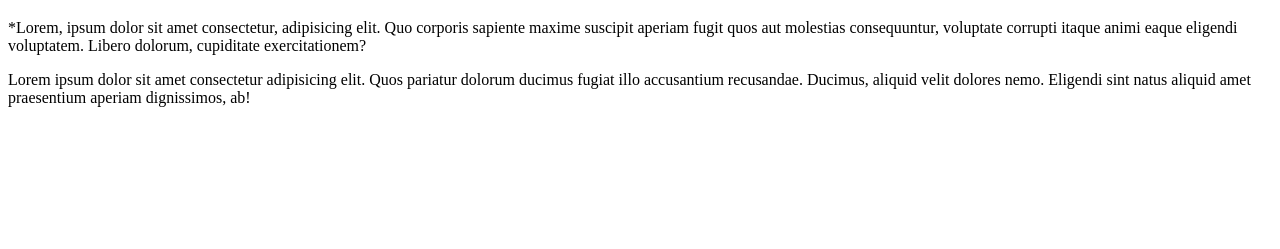
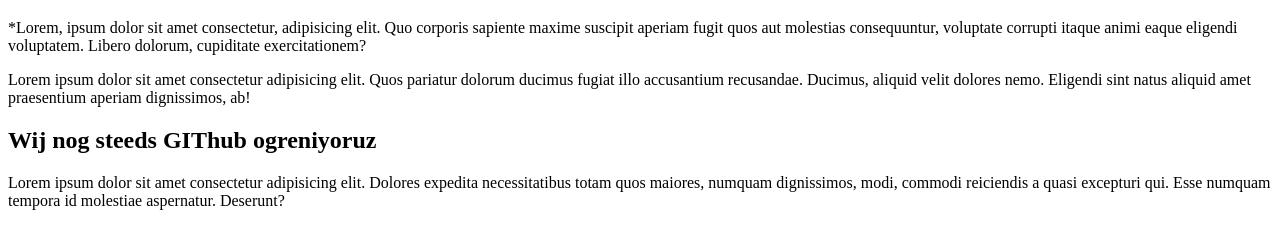
Before and after one commit to ardacansizoglu/mijn-eerste-repo, a plain HTML site: page index.html in a window 1280 px wide. Shown: the part 61-310 px from the top of the page. Drawn offline with Linux system fonts and the light colour scheme.

Commit message:
toevoegen h2
let op!

```diff
--- a/index.html
+++ b/index.html
@@ -9,6 +9,7 @@
     <h1>Oefenen met Git</h1>
     <p>*Lorem, ipsum dolor sit amet consectetur, adipisicing elit. Quo corporis sapiente maxime suscipit aperiam fugit quos aut molestias consequuntur, voluptate corrupti itaque animi eaque eligendi voluptatem. Libero dolorum, cupiditate exercitationem?</p>
     <p>Lorem ipsum dolor sit amet consectetur adipisicing elit. Quos pariatur dolorum ducimus fugiat illo accusantium recusandae. Ducimus, aliquid velit dolores nemo. Eligendi sint natus aliquid amet praesentium aperiam dignissimos, ab!</p>
-
+        <h2>Wij nog steeds GIThub ogreniyoruz</h2>
+        <p>Lorem ipsum dolor sit amet consectetur adipisicing elit. Dolores expedita necessitatibus totam quos maiores, numquam dignissimos, modi, commodi reiciendis a quasi excepturi qui. Esse numquam tempora id molestiae aspernatur. Deserunt?</p>
 </body>
 </html>
```
